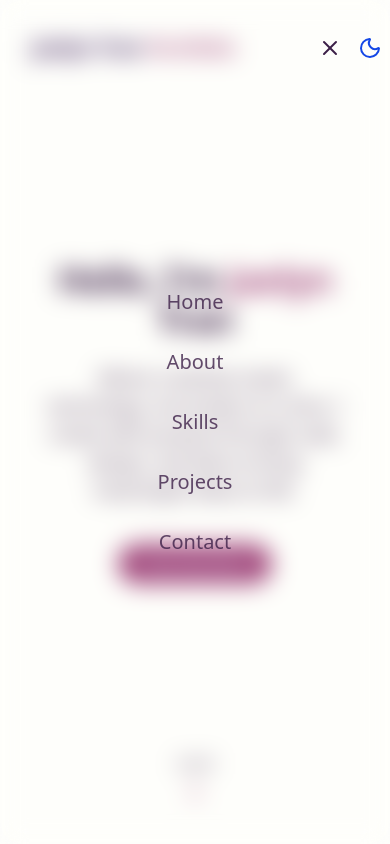
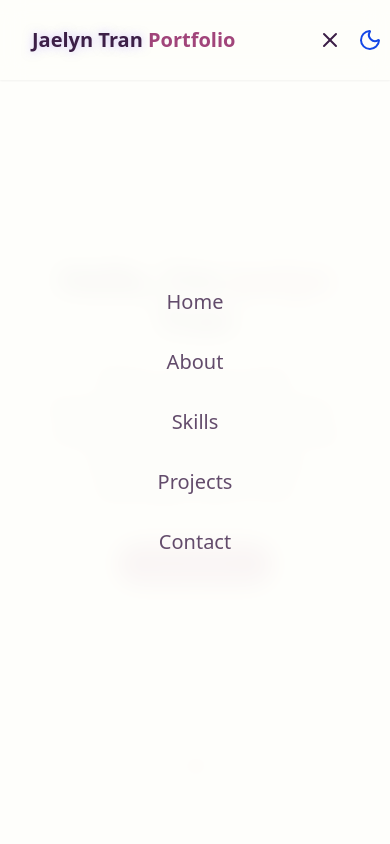
Before and after one commit to jaelyntran/Portfolio, a React (Vite) app: page / in a window 390 px wide. Both pictures are taken after a click on the button 330 px from the left and 48 px from the top of the page. Shown: the top 844 px of the page. Built offline with nearby package versions, Linux system fonts and the light colour scheme.

Commit message:
Adjust overlay issue and navbar background when scrolled

```diff
--- a/index.html
+++ b/index.html
@@ -4,7 +4,7 @@
     <meta charset="UTF-8" />
     <link rel="icon" type="image/svg+xml" href="/vite.svg" />
     <meta name="viewport" content="width=device-width, initial-scale=1.0" />
-    <title>portfolio-v2</title>
+    <title>Jaelyn Tran</title>
   </head>
   <body>
     <div id="root"></div>
--- a/src/App.jsx
+++ b/src/App.jsx
@@ -1,10 +1,6 @@
 import { HashRouter, Route, Routes } from "react-router-dom";
 import { Home } from "./pages/Home";
 import { NotFound } from "./pages/NotFound";
-import { AboutSection } from "./components/AboutSection";
-import { SkillsSection } from "./components/SkillsSection";
-import { ProjectsSection } from "./components/ProjectsSection";
-import { ContactSection } from "./components/ContactSection";
 
 function App() {
 
@@ -12,10 +8,6 @@ function App() {
         <HashRouter>
             <Routes>
                 <Route index element={<Home />} />
-                <Route path="/about" element={<AboutSection />} />
-                <Route path="/skills" element={<SkillsSection />} />
-                <Route path="/projects" element={<ProjectsSection />} />
-                <Route path="/contact" element={<ContactSection />} />
                 <Route path="*" element={<NotFound />} />
             </Routes>
         </HashRouter>
--- a/src/components/NavBar.jsx
+++ b/src/components/NavBar.jsx
@@ -17,7 +17,7 @@ export const NavBar = () => {
 
     useEffect(() => {
         const handleScroll = () => {
-            setIsScrolled(window.screenY > 10)
+            setIsScrolled(window.scrollY > 10)
         }
         window.addEventListener("scroll", handleScroll);
         return () => window.removeEventListener("scroll", handleScroll);
@@ -25,8 +25,12 @@ export const NavBar = () => {
 
 
     return (
+        <>
             <nav className={cn("fixed w-full z-40 transition-all duration-300",
-                           isScrolled ? "py-3 bg-background/80 backdrop-blur-md shadow-xs" : "py-5")}>
+                               isScrolled || isMenuOpen
+                               ? "py-3 bg-background/80 backdrop-blur-md shadow-xs"
+                               : "py-5",
+                               "z-50")}>
                 <div className="container flex items-center justify-between">
                     <a className="text-xl font-bold text-primary flex items-center" href="#home">
                         <span className="relative z-10">
@@ -52,15 +56,15 @@ export const NavBar = () => {
                         <button onClick={() => setIsMenuOpen((prev) => !prev)}
                                 className="md:hidden text-foreground p-2"
                                 aria-label={isMenuOpen ? "Close Menu" : "Open Menu"}>
-                        {" "}
                             {isMenuOpen ? <X size={24} /> : <Menu size={24}/>}
                         </button>
                     </div>
+                </div>
+            </nav>
 
-                <div className={cn("fixed inset-0 background/95 backdrop-blur-md z-40",
-                                  "flex flex-col items-center justify-center",
-                                  "transition-all duration-300 md-hidden",
-                                  isMenuOpen ? "opacity-100 pointer-events-auto" : "opacity-0 pointer-events-none")}>
+            {isMenuOpen && (
+                <div className={cn("fixed inset-0 bg-background/95 backdrop-blur-md z-40",
+                                   "flex flex-col items-center justify-center transition-all duration-300 md:hidden")}>
                     <div className="flex flex-col space-y-8 text-xl">
                         {navItems.map((item, key) => (
                             <a key={key} href={item.href}
@@ -70,6 +74,7 @@ export const NavBar = () => {
                             </a>))}
                     </div>
                 </div>
-            </div>
-        </nav>);
-}
+            )}
+        </>
+    );
+};
--- a/vite.config.js
+++ b/vite.config.js
@@ -6,7 +6,7 @@ import path from "path";
 // https://vite.dev/config/
 export default defineConfig({
   plugins: [react(), tailwindcss()],
-  base: '/',
+  base: './',
   resolve: {
     alias: {
         "@": path.resolve(__dirname, "./src"),
```
Lines whose indentation alone changed are shown as unchanged.
